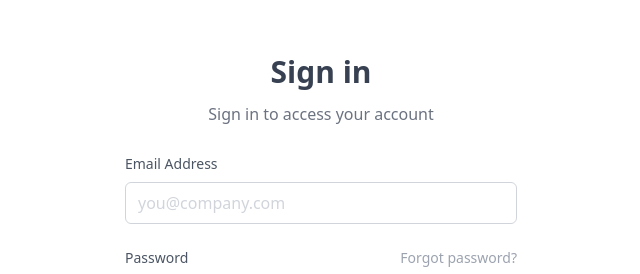
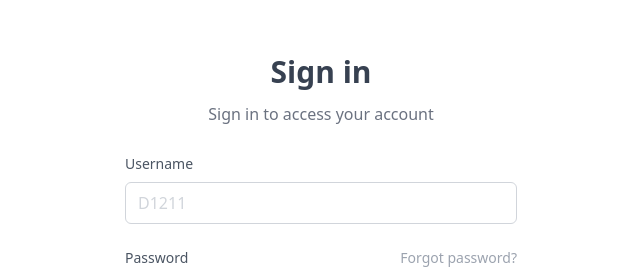
Before and after one commit to moehzi/ta-similarity-ide-frontend, a React (Create React App) app: page /login in a window 1280 px wide. Shown: the part 152-426 px from the top of the page, without its empty margins (319-959 px from the left). Built offline with nearby package versions, Linux system fonts and the light colour scheme.

Commit message:
feat: login logic with useContext and store token to localstorage

```diff
--- a/package.json
+++ b/package.json
@@ -10,6 +10,7 @@
     "@types/node": "^16.7.13",
     "@types/react": "^18.0.0",
     "@types/react-dom": "^18.0.0",
+    "axios": "^0.27.2",
     "react": "^18.1.0",
     "react-dom": "^18.1.0",
     "react-router-dom": "6",
--- a/src/App.tsx
+++ b/src/App.tsx
@@ -1,12 +1,15 @@
 import { Route, Routes } from 'react-router-dom';
+import { AuthProvider } from './hooks/useAuth';
 import { Login } from './pages/Login';
 
 export default function App() {
   return (
-    <div>
-      <Routes>
-        <Route path="/login" element={<Login />} />
-      </Routes>
-    </div>
+    <AuthProvider>
+      <div>
+        <Routes>
+          <Route path="/login" element={<Login />} />
+        </Routes>
+      </div>
+    </AuthProvider>
   );
 }
--- /dev/null
+++ b/src/hooks/useAuth.tsx
@@ -0,0 +1,18 @@
+import React, { createContext, useContext, useState } from 'react';
+
+type AuthProviderProps = React.PropsWithChildren<{}>;
+
+export const AuthContext = createContext<any>(null);
+
+export const AuthProvider = ({ children }: AuthProviderProps) => {
+  const [token, setToken] = useState<string>('');
+  return (
+    <AuthContext.Provider value={{ token, setToken }}>
+      {children}
+    </AuthContext.Provider>
+  );
+};
+
+export const useAuth = () => {
+  return useContext(AuthContext);
+};
--- a/src/pages/Login.tsx
+++ b/src/pages/Login.tsx
@@ -1,6 +1,25 @@
-import React from 'react';
+import React, { FormEvent, useRef } from 'react';
+import { useAuth } from '../hooks/useAuth';
+import { login } from '../services/auth';
 
 export const Login = () => {
+  const { setToken } = useAuth();
+
+  const username = useRef<HTMLInputElement>(null);
+  const password = useRef<HTMLInputElement>(null);
+
+  const handleSubmit = (e: FormEvent<HTMLFormElement>) => {
+    e.preventDefault();
+    const data = {
+      username: username.current?.value,
+      password: password.current?.value,
+    };
+    login(data).then((res) => {
+      setToken(res.data.token);
+      localStorage.setItem('token', res.data.token);
+    });
+  };
+
   return (
     <div className="flex items-center min-h-screen bg-white dark:bg-gray-900">
       <div className="container mx-auto">
@@ -14,19 +33,20 @@ export const Login = () => {
             </p>
           </div>
           <div className="m-7">
-            <form action="">
+            <form onSubmit={handleSubmit}>
               <div className="mb-6">
                 <label
-                  htmlFor="email"
+                  htmlFor="username"
                   className="block mb-2 text-sm text-gray-600 dark:text-gray-400"
                 >
-                  Email Address
+                  Username
                 </label>
                 <input
-                  type="email"
-                  name="email"
-                  id="email"
-                  placeholder="you@company.com"
+                  type="text"
+                  name="username"
+                  id="username"
+                  ref={username}
+                  placeholder="D1211"
                   className="w-full px-3 py-2 placeholder-gray-300 border border-gray-300 rounded-md focus:outline-none focus:ring focus:ring-indigo-100 focus:border-indigo-300 dark:bg-gray-700 dark:text-white dark:placeholder-gray-500 dark:border-gray-600 dark:focus:ring-gray-900 dark:focus:border-gray-500"
                 />
               </div>
@@ -49,13 +69,14 @@ export const Login = () => {
                   type="password"
                   name="password"
                   id="password"
+                  ref={password}
                   placeholder="Your Password"
                   className="w-full px-3 py-2 placeholder-gray-300 border border-gray-300 rounded-md focus:outline-none focus:ring focus:ring-indigo-100 focus:border-indigo-300 dark:bg-gray-700 dark:text-white dark:placeholder-gray-500 dark:border-gray-600 dark:focus:ring-gray-900 dark:focus:border-gray-500"
                 />
               </div>
               <div className="mb-6">
                 <button
-                  type="button"
+                  type="submit"
                   className="w-full px-3 py-4 text-white bg-indigo-500 rounded-md focus:bg-indigo-600 focus:outline-none"
                 >
                   Sign in
--- /dev/null
+++ b/src/services/auth.ts
@@ -0,0 +1,13 @@
+import axios from 'axios';
+
+const BASE_URL = 'https://ta-similarity-ide.herokuapp.com/';
+
+export type loginPayload = {
+  username: string | undefined;
+  password: string | undefined;
+};
+
+export const login = async (payload: loginPayload) => {
+  const res = await axios.post(`${BASE_URL}login`, payload);
+  return res.data;
+};
```
Also changed, not shown: tsconfig.json (+2 -8 lines), 1 other file (tests, documents, lock files or other folders).
